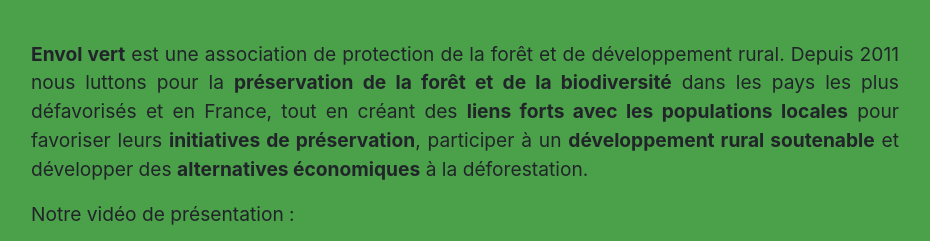
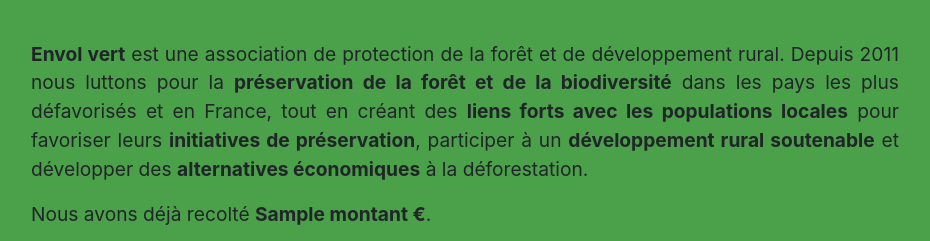
Before and after one commit to PeregHer/dons-envol-vert, a Flask app: template templates/index.html in a window 1280 px wide. Shown: the part 171-412 px from the top of the page, without its empty margins (175-1105 px from the left). Run offline with Flask 2, Linux system fonts and the light colour scheme; the template is opened without the code that fills it: most values are stand-ins (such as "Sample title", 1, 10 or a date in 2020); some libraries are stand-ins or nearby versions.

Commit message:
add montant

```diff
--- a/app.py
+++ b/app.py
@@ -1,12 +1,12 @@
-from flask import Flask, render_template, request, redirect, url_for, flash
+from flask import Flask, render_template, request, redirect, url_for
 from atlas import Connexion
 
 app = Flask(__name__)
-app.config['SECRET_KEY'] = 'admin'
 
 @app.route('/')
 def index():
-    return render_template('index.html')
+    montant = Connexion.get_sum()
+    return render_template('index.html', montant=montant)
 
 @app.route("/don", methods=('GET', 'POST'))
 def don():
--- a/static/css/style.css
+++ b/static/css/style.css
@@ -14,7 +14,7 @@
 }
 
 .montant {
-    min-width: 3em;
+    min-width: 4em;
 }
 
 .logo {
--- a/templates/donateurs.html
+++ b/templates/donateurs.html
@@ -8,7 +8,7 @@
 
     <h2>{{ don['prenom'] }} {{ don['nom'] }}</h2>
 
-    <span class="badge badge-dark donateurs montant">{{ don['montant'] }}</span>
+    <span class="badge badge-dark donateurs montant">{{ don['montant'] }} {{ '€' }}</span>
     <span class="badge badge-dark donateurs">{{ don['date'] }}</span>
     <hr>
     {% endfor %}
--- a/templates/index.html
+++ b/templates/index.html
@@ -6,7 +6,7 @@
     <div class="container text background">
         <h1> L'association </h1>
         <p class="paragraph"><span class="bold">Envol vert</span> est une association de protection de la forêt et de développement rural. Depuis 2011 nous luttons pour la <span class="bold">préservation de la forêt et de la biodiversité</span> dans les pays les plus défavorisés et en France, tout en créant des <span class="bold">liens forts avec les populations locales</span> pour favoriser leurs <span class="bold">initiatives de préservation</span>, participer à un <span class="bold">développement rural soutenable</span> et développer des <span class="bold">alternatives économiques</span> à la déforestation.</p>
-        <p>Notre vidéo de présentation :</p>
+        <p>Nous avons déjà recolté <span class="bold">{{ montant }} €</span>.</p>
         <div class="text-center"><iframe width="880em" height="495em" src="https://www.youtube.com/embed/5Zzytpqj1Tw?controls=0" frameborder="0" allow="accelerometer; autoplay; clipboard-write; encrypted-media; gyroscope; picture-in-picture" allowfullscreen></iframe></div>
     </div>
 {% endblock %}
```
Also changed, not shown: atlas.py (+7 -0 lines).
